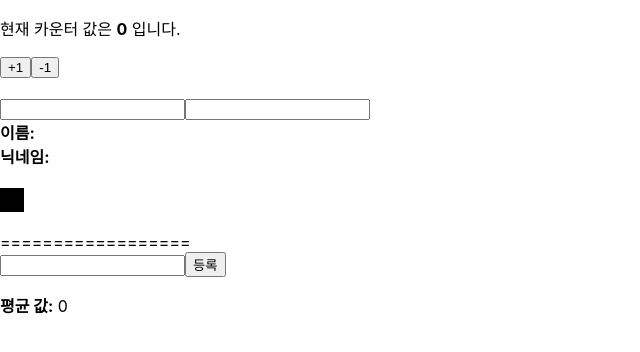
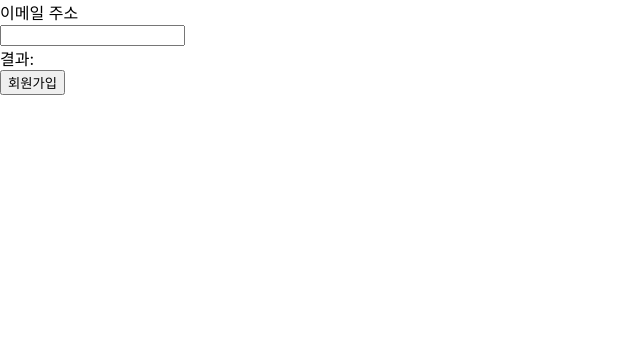
Before and after one commit to kwaneung/react_hook, a React (Create React App) app: page / in a window 1280 px wide. Shown: the top 352 px of the page, without its empty margins (0-640 px from the left). Built offline with nearby package versions, Linux system fonts and the light colour scheme.

Commit message:
useRef 사용 전

```diff
--- a/src/App.js
+++ b/src/App.js
@@ -4,19 +4,12 @@ import {Fragment} from "react";
 import Info from "./component/Info";
 import ContextSample from "./component/ContextSample";
 import Average from "./component/Average";
+import SignUp from "./component/SignUp";
 
 const App = () => {
   return (
       <Fragment>
-          <Counter/>
-          <br/>
-          <Info/>
-          <br/>
-          <ContextSample/>
-          <br/>
-          ==================
-          <br/>
-          <Average/>
+          <SignUp/>
       </Fragment>
   );
 };
--- /dev/null
+++ b/src/component/SignUp.js
@@ -0,0 +1,18 @@
+import React, { useState, useCallback } from 'react';
+
+function SignUp() {
+    const [mail, setMail] = useState('');
+    const [result, setResult] = useState('');
+
+    console.log('render');
+
+    return (
+        <div>
+            <span>이메일 주소</span><br/>
+            <input value={mail} onChange={(e) => setMail(e.target.value)} /><br/>
+            <span>결과: {result}</span><br/>
+            <button onClick={() => setResult(mail)}>회원가입</button>
+        </div>
+    );
+}
+export default SignUp;
```
